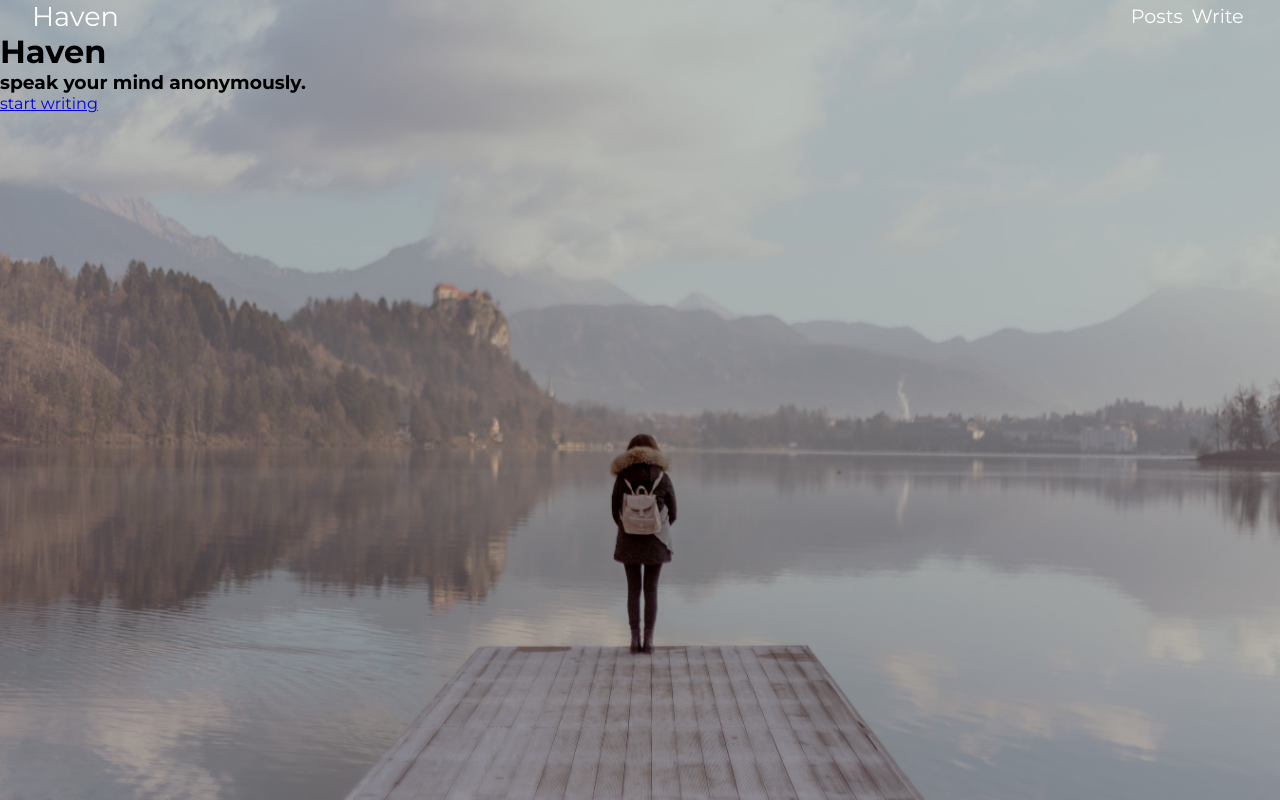
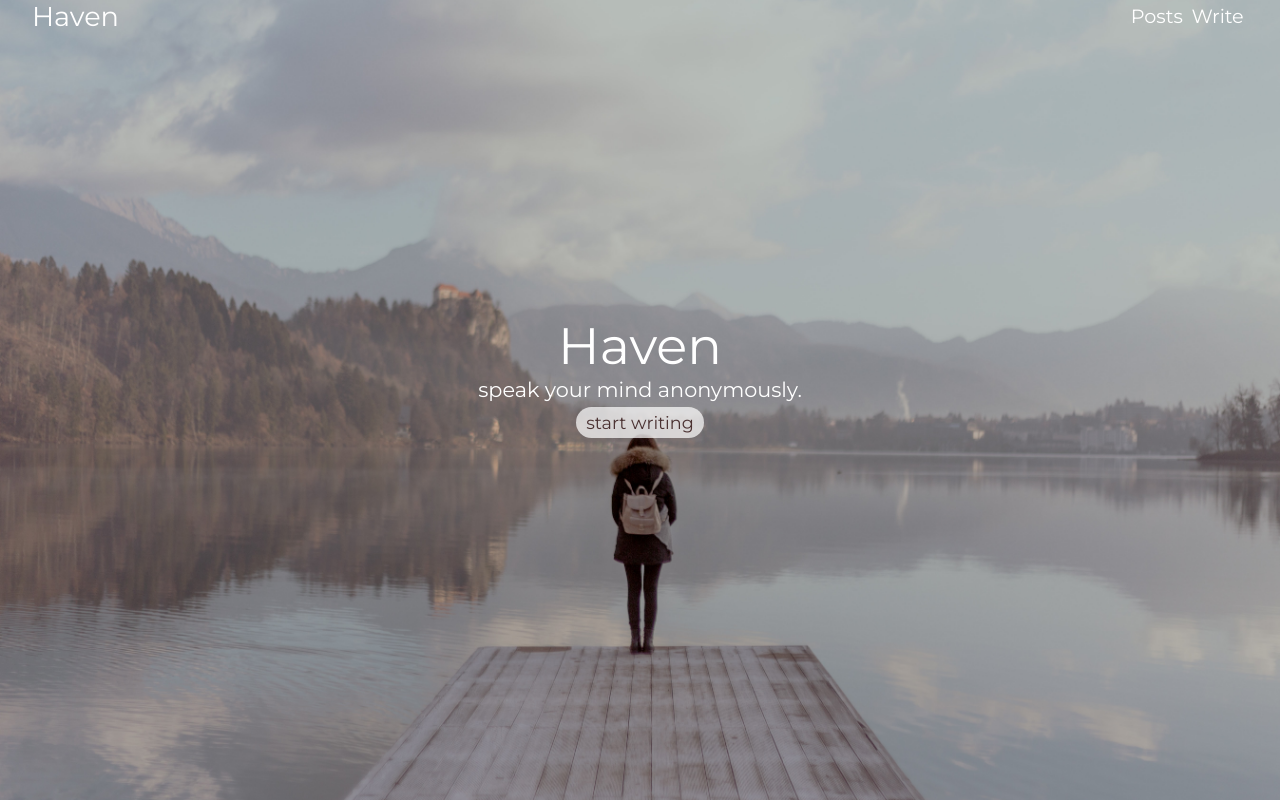
Before and after one commit to johnsuico/haven, a React (Create React App) app in the folder frontend/: page / in a window 1280 px wide. Built offline with nearby package versions, Linux system fonts and the light colour scheme; the HTML template or start-up script is replaced by a standard one.

Commit message:
finish home page

```diff
--- a/frontend/src/Components/Home.js
+++ b/frontend/src/Components/Home.js
@@ -12,11 +12,11 @@ function Home() {
           <div className="hero-caption">
             <h1>Haven</h1>
           </div>
-          <div className="sub-caption">
-            <h3>speak your mind anonymously.</h3>
+          <div className="hero-subcaption">
+            <h2>speak your mind anonymously.</h2>
           </div>
           <div className="hero-cta">
-            <Link to="/create">start writing</Link>
+            <Link to="/create" className="hero-cta-btn">start writing</Link>
           </div>
         </div>
       </div>
--- a/frontend/src/Components/home.css
+++ b/frontend/src/Components/home.css
@@ -1,3 +1,5 @@
+@import url('https://fonts.googleapis.com/css2?family=Montserrat:wght@400;700&display=swap');
+
 .home-bg {
   background-image: url('/haven-bg.jpg');
   height: 100vh;
@@ -9,3 +11,32 @@
 .home {
   padding-top: 4vh;
 }
+
+.hero-texts {
+  display: flex;
+  flex-direction: column;
+  margin-top: 22%;
+  align-items: center;
+  color: white;
+}
+
+.hero-caption h1{
+  font-weight: 400;
+  font-size: 3.2rem;
+}
+
+.hero-subcaption h2 {
+  font-weight: 400;
+  margin: 0 0 10px 0;
+  font-size: 1.3rem;
+}
+
+.hero-cta-btn {
+  color: rgba(75, 50, 50, 1);
+  text-decoration: none;
+  font-size: 1.1rem;
+  margin: 10px;
+  background-color: rgba(255, 255, 255, 0.7);
+  padding: 5px 10px;
+  border-radius: 20px;
+}
```
